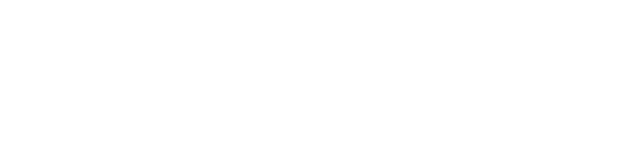
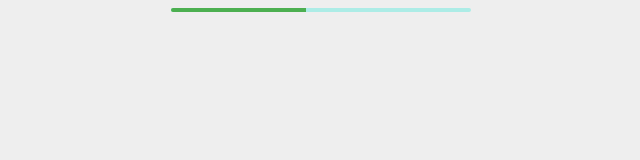
Before and after one commit to jmjaro-dev/devhub_project, a plain HTML site: page home.html in a window 1280 px wide. Shown: the whole page, without its empty margins (319-959 px from the left). Drawn offline with nearby package versions, Linux system fonts and the light colour scheme.

Commit message:
updated style.css, home.html, and added bg js.png

```diff
--- a/css/styles.css
+++ b/css/styles.css
@@ -13,6 +13,7 @@ body {
 input[type-text] {
   border-radius: 50%;
 }
+
 input#email.validate {
   background-color: rgba(255, 255, 255, 0.9);
   color: black;
--- a/home.html
+++ b/home.html
@@ -1,12 +1,36 @@
 <!DOCTYPE html>
 <html lang="en">
 <head>
+    <!--Import Google Icon Font-->
+    <link href="https://fonts.googleapis.com/icon?family=Material+Icons" rel="stylesheet">
+    <link href="https://fonts.googleapis.com/css?family=Titillium+Web&display=swap" rel="stylesheet">
+    <!--Import materialize.css-->
+    <link type="text/css" rel="stylesheet" href="css/materialize.min.css" media="screen,projection" />
+    <link type="text/css" rel="stylesheet" href="css/styles.css" />
     <meta charset="UTF-8">
     <meta name="viewport" content="width=device-width, initial-scale=1.0">
     <meta http-equiv="X-UA-Compatible" content="ie=edge">
     <title>< Dev_Hub > | Home</title>
 </head>
 <body>
+    <!-- DETERMINATE PROGRESS -->
+    <div class="container" style="width: 300px;">
+        <div class="progress">
+            <div class="determinate green" style="width: 45%;"></div>
+        </div>
+    </div>
 
+    <!--Import jQuery before materialize.js-->
+    <script type="text/javascript" src="https://code.jquery.com/jquery-3.2.1.min.js"></script>
+    <script type="text/javascript" src="js/materialize.min.js"></script>
+    <script>
+        $(document).ready(function() {
+        // INIT
+
+        // SideNav init
+        $('.button-collapse').sideNav();
+
+        });
+    </script>
 </body>
 </html>
```
Also changed, not shown: img/bg js.png (added).
